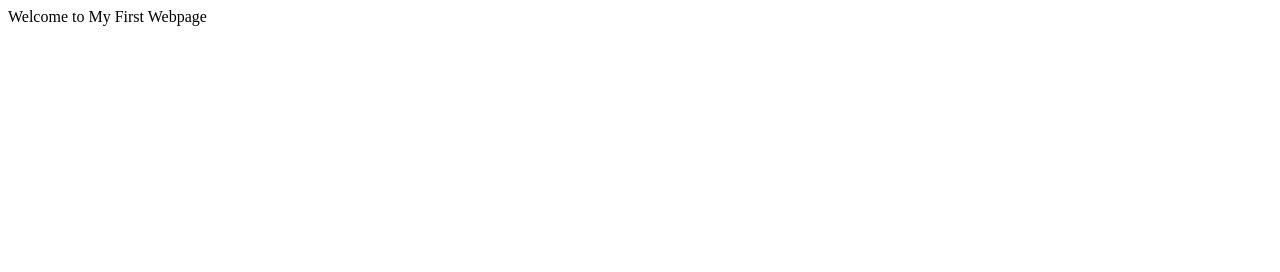
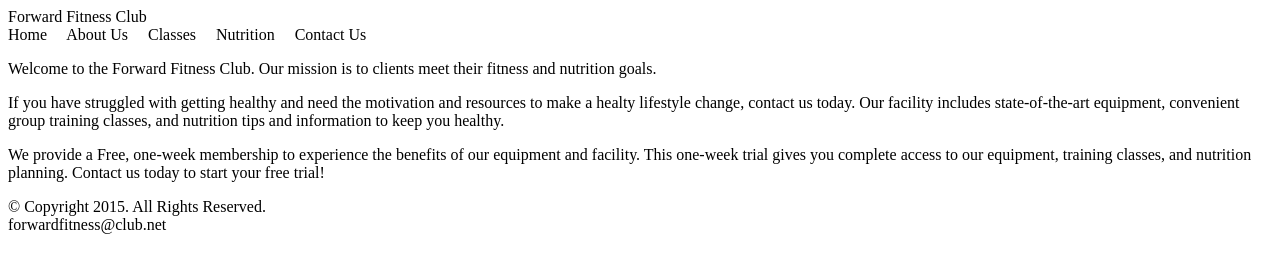
Before and after one commit to gf6498/gf6498.github.io, a plain HTML site: page index.html in a window 1280 px wide. Drawn offline with Linux system fonts and the light colour scheme.

Commit message:
Add files via upload
This is the correct index file from chapter 2 assignment.

```diff
--- a/index.html
+++ b/index.html
@@ -1,10 +1,42 @@
 <!DOCTYPE html>
+<!-- This website template was created by: Ayana Edwards -->
 <html lang="en">
 <head>
-	<title>My First Webpage</title>
-	<meta charset= "utf"-8>
+	<title>Forward Fitness Club</title>
+	<meta charset="utf-8">
 </head>
 <body>
-	Welcome to My First Webpage
+
+	<!-- Use the header area for the website name or logo -->
+	<header>
+		Forward Fitness Club
+	</header>
+
+	<!-- Use the nav area to add hyperlinks to other pages within the website -->
+	<nav>
+		Home &nbsp; &nbsp;
+		About Us &nbsp; &nbsp;
+		Classes &nbsp; &nbsp;
+		Nutrition &nbsp; &nbsp;
+		Contact Us
+	</nav>
+
+
+	<main>
+
+		<p>Welcome to the Forward Fitness Club. Our mission is to clients meet their fitness and nutrition goals.</p>
+
+		<p>If you have struggled with getting healthy and need the motivation and resources to make a healty lifestyle change, contact us today. Our facility includes state-of-the-art equipment, convenient group training classes, and nutrition tips and information to keep you healthy.</p>
+
+		<p>We provide a Free, one-week membership to experience the benefits of our equipment and facility. This one-week trial gives you complete access to our equipment, training classes, and nutrition planning. Contact us today to start your free trial!</p>
+
+	</main>
+
+	<!-- Use the footer area to add webpage footer content -->
+	<footer>
+		&copy; Copyright 2015. All Rights Reserved.<br>
+		forwardfitness@club.net
+	</footer>
+
 </body>
 </html>
```
